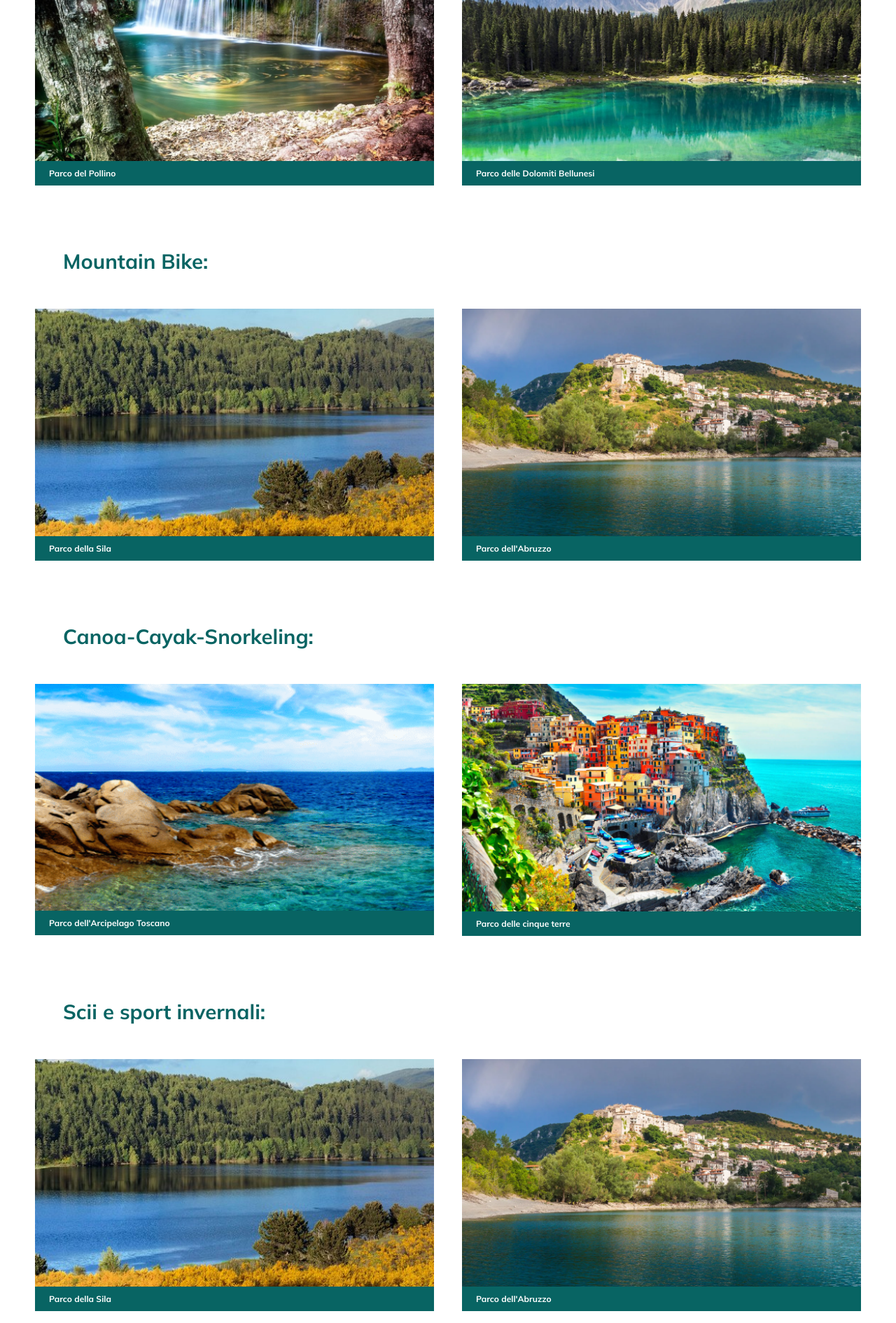
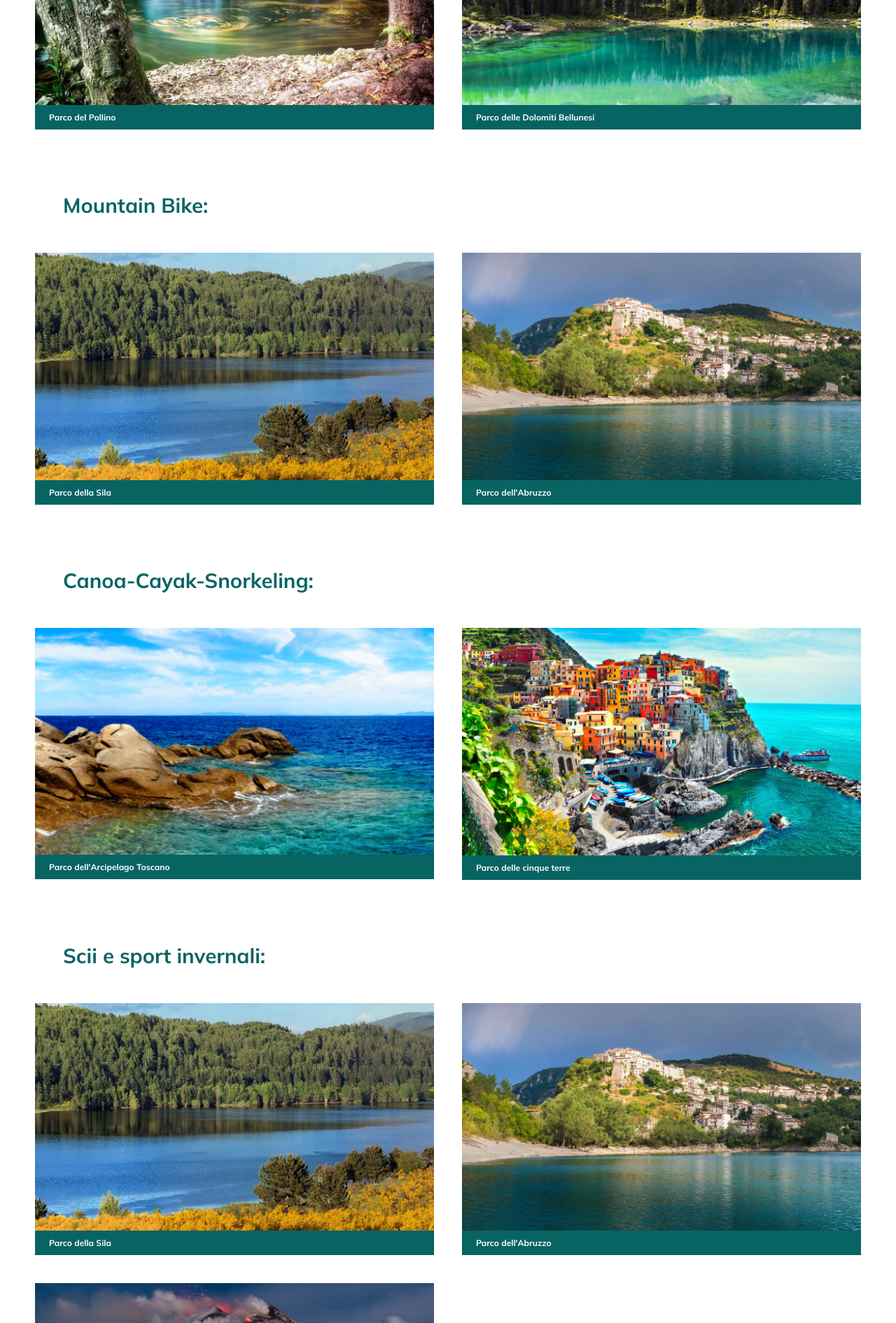
Before and after one commit to Clary-hub/Es4ClarissaMarchese, a plain HTML site: page sportallariaaperta.html in a window 1280 px wide. Shown: the part 910-2800 px from the top of the page at 70% size. Drawn offline with Linux system fonts and the light colour scheme.

Commit message:
Update sportallariaaperta.html

```diff
--- a/sportallariaaperta.html
+++ b/sportallariaaperta.html
@@ -24,9 +24,9 @@
         </nav>
     </header>
     <main>
-        <div class="contenitore10">
+        <div class="contenitore">
             <img src="IMG/mountainbike.png" alt="immagine descrittiva">
-            <div class="testo-overlay10">
+            <div class="testo-overlay">
                 <h1>Sport all'aria aperta</h1>
                 <p>Grazie alla varietà morfologica del territorio, numerosi parchi si prestano a sport all’aria aperta: in zone montuose si praticano l’arrampicata, il downhill in mountain bike o lo sci di fondo nelle stagioni fredde, mentre le aree costiere e lacustri favoriscono kayak, canoa, snorkeling e immersioni.</p>
             </div>
@@ -44,25 +44,22 @@
                 <h3> Arrampicata:</h3>
             </div>
         </section>
-        <section class="Arrampicata">
+        <section class="cardparchi">
             <div class="grid1">
+
+
                 <div class="items">
                     <a href=""><img src="IMG/imgparconazionaledelpollinocardparchi.png" alt=""></a>
-                     <nav>
                          <div class="text6">
                              <h6><a href="">Parco del Pollino</a></h6>
                          </div>
-                     </nav>
                  </div>
 
                  <div class="items">
                      <a href=""><img src="IMG/imgparconazionaledelledolomitibellunesicardparchi.png"></a>
-                     <nav>
                          <div class="text6">
                              <h6><a href="">Parco delle Dolomiti Bellunesi</a></h>
                          </div>
-                     </nav>
-
                  </div>
 
 
@@ -87,24 +84,17 @@
 
                     <div class="items">
                         <a href="parcodellasila.html"><img src="IMG/imgsila1cardparchi.png" alt=""></a>
-                        <nav>
                             <div class="text6">
                                 <h6><a href="parcodellasila.html">Parco della Sila</a></h>
                             </div>
-                        </nav>
-
-
                     </div>
 
 
                     <div class="items">
                         <a href=""><img src="IMG/imgparcoabruzzocardparchi.png" alt=""></a>
-                        <nav>
                             <div class="text6">
                                 <h6><a href="">Parco dell'Abruzzo</a></h6>
                             </div>
-                        </nav>
-
                     </div>
             </div>
         </section>
@@ -120,22 +110,18 @@
 
                 <div class="items">
                     <a href="parcodellarcipelagotoscano.html"><img src="IMG/imgarcipelagotoscano2cardparchi.png" alt=""></a>
-                    <nav>
                         <div class="text6">
                             <h6><a href="parcodellarcipelagotoscano.html">Parco dell'Arcipelago Toscano</a></h6>
                         </div>
-                    </nav>
                 </div>
 
 
 
                 <div class="items">
                     <a href=""><img src="IMG/imgparconazionaledellecinqueterrecardparchi.png" alt=""></a>
-                    <nav>
                         <div class="text6">
                             <h6><a href="">Parco delle cinque terre</a></h6>
                         </div>
-                    </nav>
                 </div>
 
 
@@ -157,34 +143,25 @@
 
                     <div class="items">
                         <a href="parcodellasila.html"><img src="IMG/imgsila1cardparchi.png" alt=""></a>
-                        <nav>
                             <div class="text6">
                                 <h6><a href="parcodellasila.html">Parco della Sila</a></h>
                             </div>
-                        </nav>
-
-
                     </div>
 
 
                     <div class="items">
                         <a href=""><img src="IMG/imgparcoabruzzocardparchi.png" alt=""></a>
-                        <nav>
                             <div class="text6">
                                 <h6><a href="">Parco dell'Abruzzo</a></h6>
                             </div>
-                        </nav>
-
                     </div>
 
 
                 <div class="items">
                     <a href="parcodelletna.html"><img src="IMG/imgetna1cardparchi.png" alt=""></a>
-                    <nav>
                         <div class="text6">
                             <h6><a href="parcodelletna.html">Parco dell'Etna</a></h6>
                         </div>
-                    </nav>
                 </div>
 
 
```
